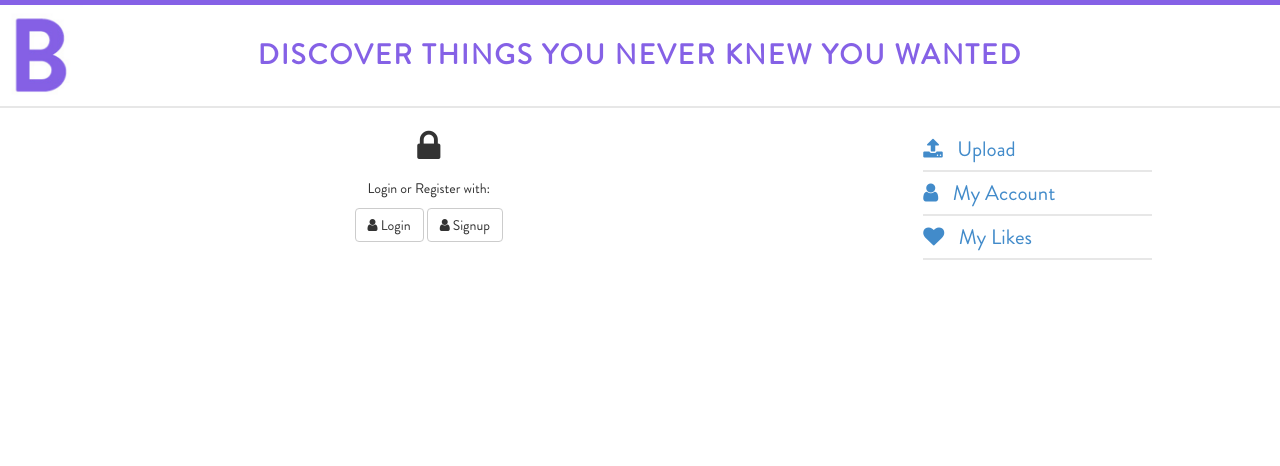
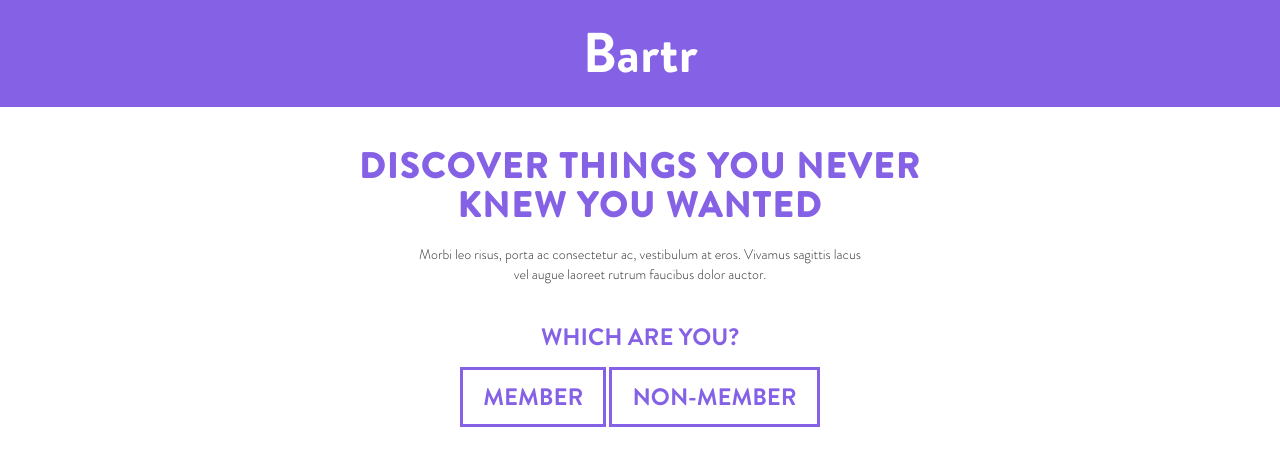
Before and after one commit to NicholasDeStefano/bartr, a website: page public/index.html in a window 1280 px wide. Drawn offline with Linux system fonts and the light colour scheme; no server answers; files whose address does not match are found by name.

Commit message:
styled the landing page

```diff
--- a/public/index.html
+++ b/public/index.html
@@ -46,25 +46,23 @@
   <div class="container" ng-controller="IndexCtrl">
 
   <!-- HEADER -->
-    <nav id="sticker" class="navigation">
+<!--     <nav id="sticker" class="navigation">
       <div class="mobi-hide">
         <a class="logo" href="/#/app"><img src="images/logo.png"></a>
         <div class="navtext">
           <h1 class="nav-text-center">discover things you never knew you wanted</h1>
-          <!-- <p class="nav-text-center"><strong>See something?</strong> Email letsbartr@gmail.com & we'll take care of the rest.</p>
-          <p class="nav-text-center"><strong>Have something?</strong> <a href="/#/posts">Upload it</a></p> -->
         </div>
       </div>
       <div class="mobi-nav">
         <h1><a href="/#/app">Bartr</a></h1>
       </div>
-    </nav>
+    </nav> -->
 
-    <div id="main">
+<!--     <div id="main"> -->
       <ng-view></ng-view>
-    </div>
+<!--     </div> -->
 <!-- ng-show="{{location.path() === '/login'}}"  -->
-    <aside class="sticky mobi-hide {{indexTest}}">
+<!--     <aside class="sticky mobi-hide {{indexTest}}">
       <ul>
         <li>
           <a href="/#/posts">
@@ -85,7 +83,7 @@
           </a>
         </li>
       </ul>
-    </aside>
+    </aside> -->
 
     <!-- <aside class="mobi-nav-bottom">
       <ul>
--- a/public/js/app.js
+++ b/public/js/app.js
@@ -5,10 +5,10 @@ var app = angular.module('bartr', ['ngRoute', 'ngResource', 'angularFileUpload']
 app.config(function ($routeProvider) {
   $routeProvider
     .when('/',
-      { templateUrl:"/views/partials/home.html",    controller:"MainCtrl" }
+      { templateUrl:"/views/partials/sessions/landing.html",    controller:"IndexCtrl" }
     )
     .when('/login',
-      { templateUrl:"/views/partials/login.html",   controller:"LoginCtrl" }
+      { templateUrl:"/views/partials/sessions/login.html",   controller:"LoginCtrl" }
     )
     .when('/signup',
       { templateUrl:"/views/partials/signup.html",  controller:"SignupCtrl" }
@@ -47,7 +47,7 @@ app.run(function($rootScope, $http, $route, $location) {
             }
           } else {
             if(!user) {
-              $location.path("/login");
+              $location.path("/");
             }
           }
 
--- a/public/js/controllers/IndexCtrl.js
+++ b/public/js/controllers/IndexCtrl.js
@@ -12,6 +12,9 @@
         $scope.indexTest = "hideNav";
       } else if($location.path() === '/signup'){
         console.log("app page");
+        $scope.indexTest = "hideNav";
+      } else if($location.path() === '/'){
+        console.log("landing page");
         $scope.indexTest = "hideNav";
       } else {
         $scope.indexTest = "showNav";
--- a/public/styles/styles.css
+++ b/public/styles/styles.css
@@ -1,6 +1,14 @@
 @font-face {
     font-family: 'BrandonGrotesque';
     src: url(/fonts/BrandonGrotesque-Regular.otf);
+}
+@font-face {
+    font-family: 'BrandonGrotesque-Light';
+    src: url(/fonts/BrandonGrotesque-Light.otf);
+}
+@font-face {
+    font-family: 'BrandonGrotesque-Bold';
+    src: url(/fonts/BrandonGrotesque-Bold.otf);
 }
 
 @media screen and (max-width: 410px) {
@@ -19,7 +27,9 @@
   a:visited {
     color: #8561e6;
   }
-  /*NAVIGATION*/
+
+  /*****  NAVIGATION  *****/
+
   .navigation {
     border-bottom: 3px solid #8561e6;
     background-color: #FFF;
@@ -123,6 +133,8 @@
   }
 }
 
+
+/**********  DESKTOP STYLES  **********/
 @media screen and (min-width: 410px) {
 
   /*NORMAL STYLES*/
@@ -144,7 +156,67 @@
     display: none;
   }
 
-  /*NAVIGATION*/
+  /*****  LANDING PAGE  *****/
+  .landingNav {
+    width: 100%;
+    height: 107px;
+    background-color: #8561e6;
+  }
+
+  .landingNav h1 {
+    font-family: 'BrandonGrotesque-Bold';
+    text-align: center;
+    line-height: 107px;
+    font-size: 4em;
+    /*font-weight: bolder;*/
+    color: white;
+    padding: 0;
+    margin: 0;
+  }
+
+  .landingContent {
+    margin-top: 40px;
+    margin-left: 27%;
+    margin-right: 27%;
+  }
+
+  .landingContent h1 {
+    font-family: 'BrandonGrotesque-Bold';
+    text-align: center;
+    text-transform: uppercase;
+    font-size: 2.5em;
+    letter-spacing: 2px;
+    font-weight: bolder;
+    color: #8561e6;
+    margin-top: 0;
+    margin-bottom: 20px;
+  }
+
+  .landingContent p {
+    font-family: 'BrandonGrotesque-Light';
+    text-align: center;
+    margin-bottom: 40px;
+  }
+
+  .landingContent h2 {
+    font-family: 'BrandonGrotesque-Bold';
+    margin: 0;
+    text-align: center;
+    color: #8561e6;
+    text-transform: uppercase;
+    font-size: 1.7em;
+  }
+
+  .landingContent a {
+    font-family: 'BrandonGrotesque-Bold';
+    text-transform: uppercase;
+    border: 3px solid #8561e6;
+    color: #8561e6;
+    font-size: 1.7em;
+    padding: 10px 20px;
+  }
+
+  /*****  NAVIGATION  *****/
 
   nav {
     width: 100%;
@@ -304,7 +376,8 @@ nav {
 }
 
 .center {
-  text-align: center
+  text-align: center;
+  margin-top: 30px;
 }
 
 .login {
--- a/public/views/partials/sessions/landing.html
+++ b/public/views/partials/sessions/landing.html
@@ -3,7 +3,7 @@
 
 </div>
 <div class="landingContent">
-  <h1>discover things you never <br> knew you wanted</h1>
+  <h1>discover things you never  knew you wanted</h1>
   <p>Morbi leo risus, porta ac consectetur ac, vestibulum at eros. Vivamus sagittis lacus <br> vel augue laoreet rutrum faucibus dolor auctor.</p>
   <h2>which are you?</h2>
   <div class="center">
```
